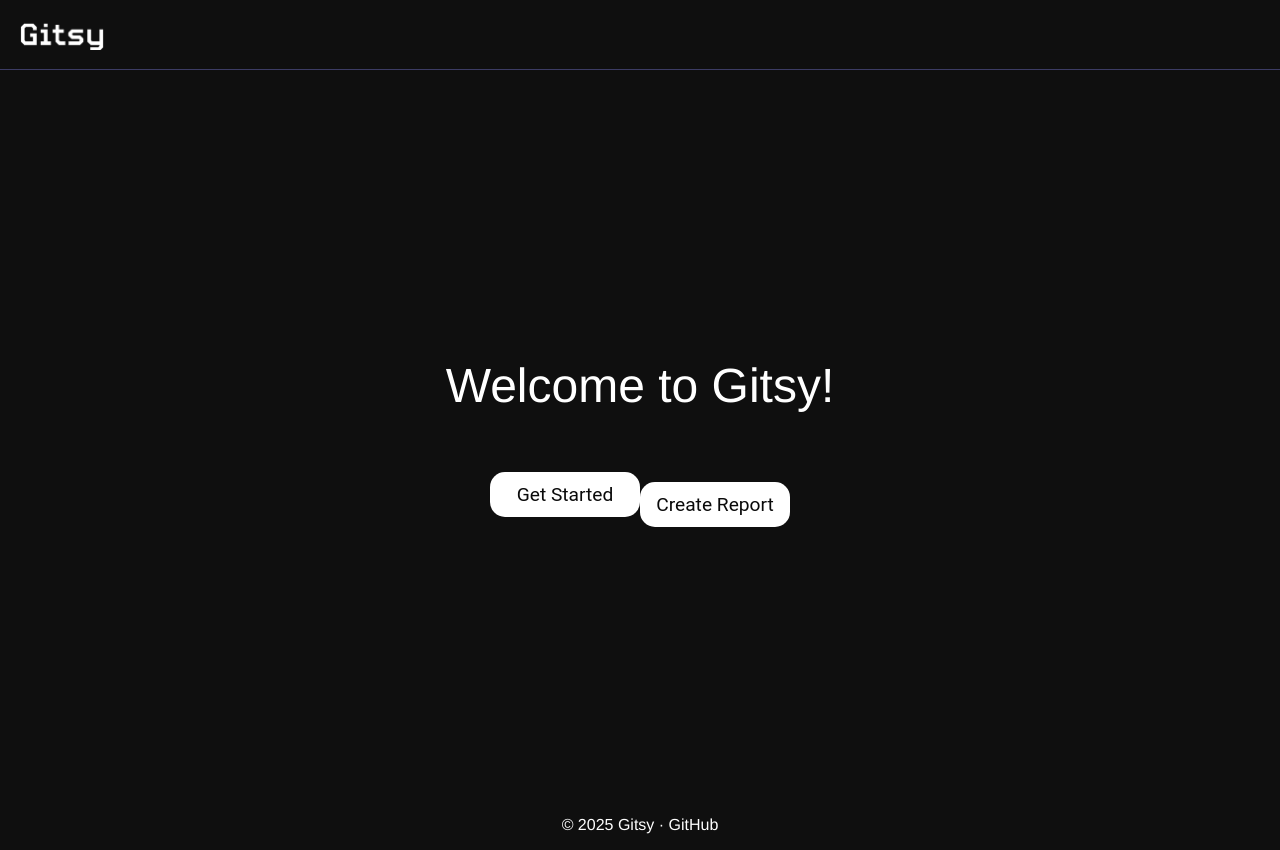
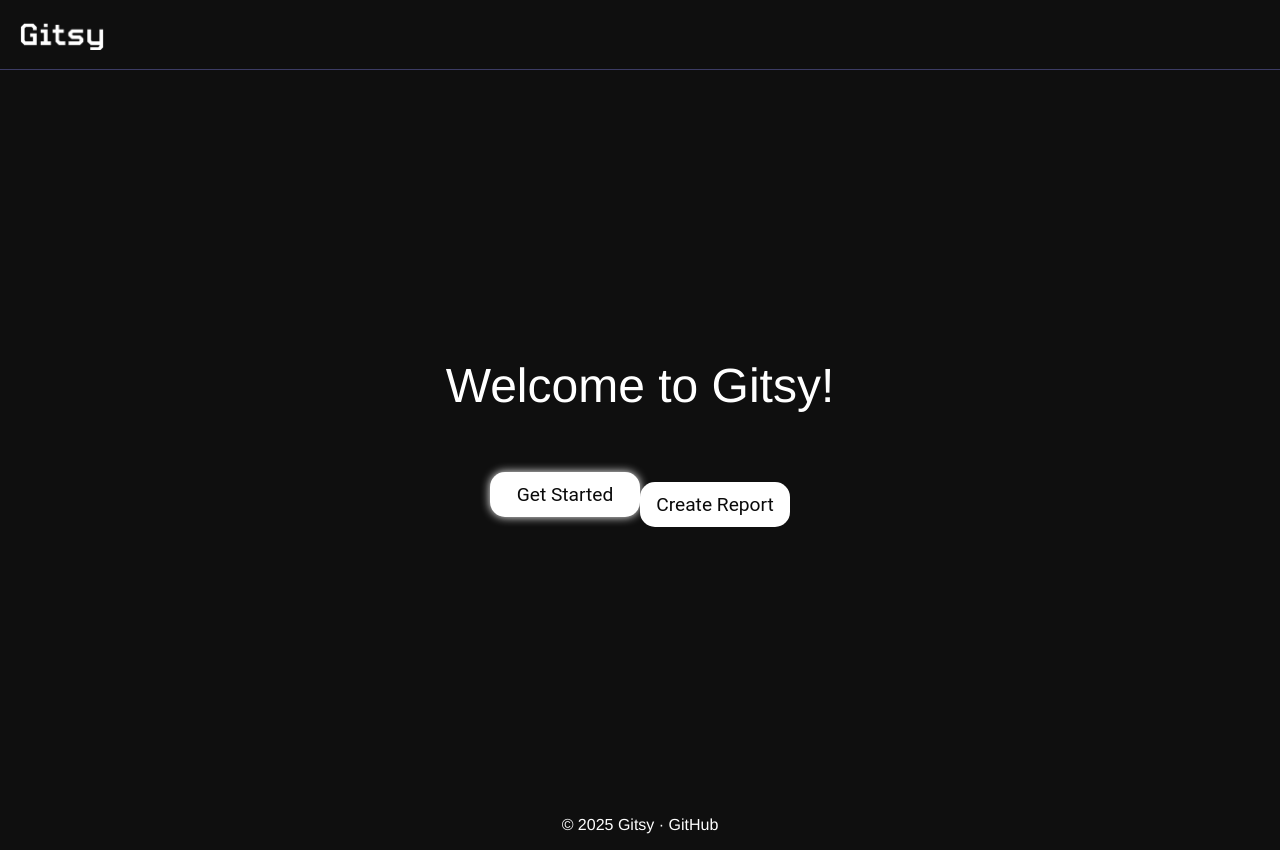
Before and after one commit to matslyk0/Gitsy, a React (Vite) app in the folder frontend/gitsy/: page / in a window 1280 px wide. In both pictures the pointer is over the link "Get Started". Built offline with nearby package versions, Linux system fonts and the light colour scheme.

Commit message:
fix: fix typo in the CSS of the Get Started button

```diff
--- a/frontend/gitsy/src/components/GetStartedButton/GetStartedButton.module.css
+++ b/frontend/gitsy/src/components/GetStartedButton/GetStartedButton.module.css
@@ -17,5 +17,5 @@
   width: 150px;
 }
 .getStartedButton:hover {
-  box-shadow: 0px 0px 10px whie;
+  box-shadow: 0px 0px 10px white;
 }
```
